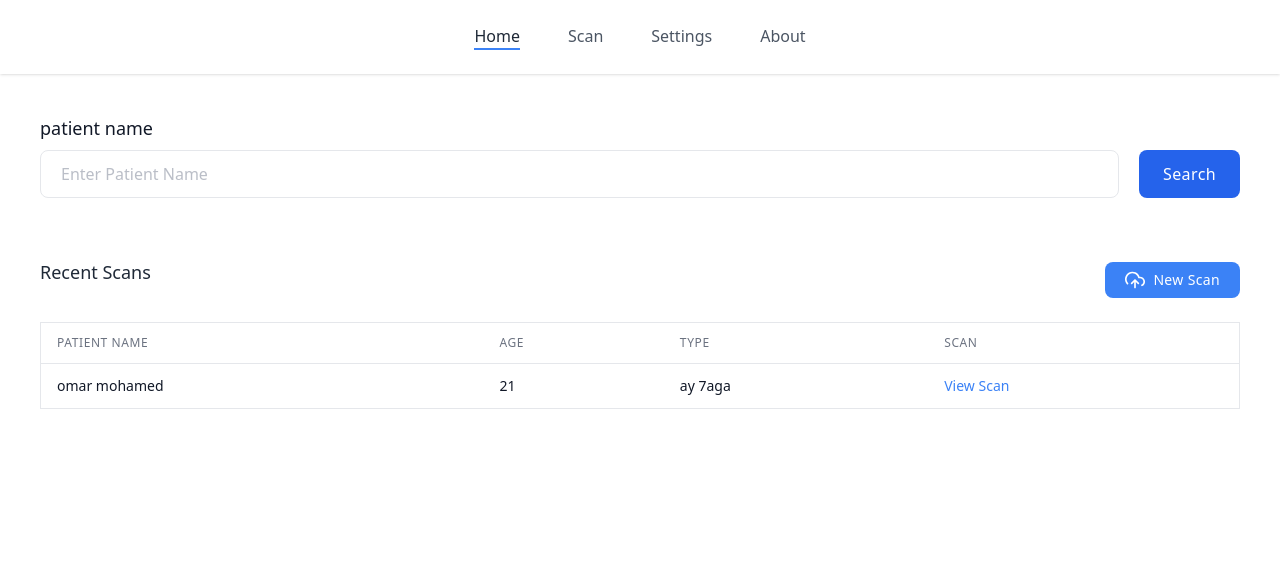
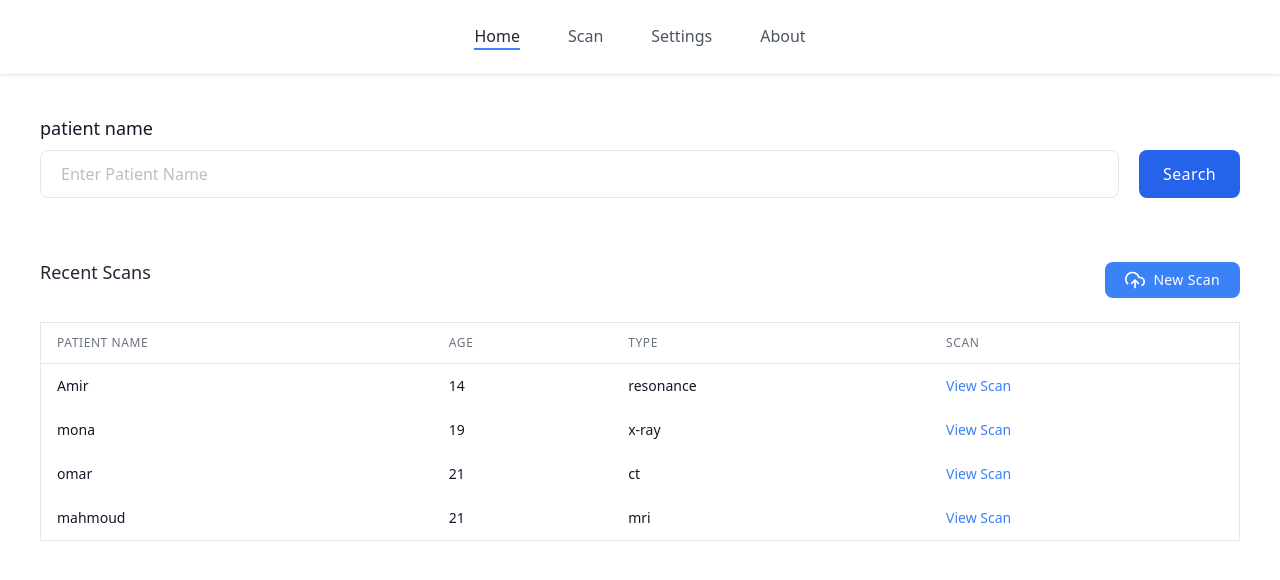
Before and after one commit to IbrahimEmad11/radiology_lab_mgmt, a Next.js app: page /scanlist in a window 1280 px wide. Shown: the top 580 px of the page. Built offline with nearby package versions, Linux system fonts and the light colour scheme.

Commit message:
update scan table

```diff
--- a/src/pages/scanlist.js
+++ b/src/pages/scanlist.js
@@ -2,29 +2,41 @@ import Navbar from "@/componenets/Navbar";
 
 const scans = [
   {
-    p_name: "Amir",
-    age: 14
+    patient_name: "Amir",
+    age: 14,
+    type: "resonance",
+    scan_id: 1,
   },
   {
-    p_name: "Mohamed",
-    age: 16
+    patient_name: "mona",
+    age: 19,
+    type: "x-ray",
+    scan_id: 2,
   },
-]
+  {
+    patient_name: "omar",
+    age: 21,
+    type: "ct",
+    scan_id: 3,
+  },
+  {
+    patient_name: "mahmoud",
+    age: 21,
+    type: "mri",
+    scan_id: 4,
+  },
+  // {
+  //   patient_name: "mazen",
+  //   age: 29,
+  //   type: 'M',
+  //   scan_id: 5
+  // },
+];
 
 export default function Scanlist() {
   return (
     <div>
       <Navbar />
-      {/*{*/}
-      {/*  scans.map(scan => {*/}
-      {/*    return (*/}
-      {/*      <div>*/}
-      {/*        <h1>{scan.p_name}</h1>*/}
-      {/*        <p>{scan.age}</p>*/}
-      {/*      </div>*/}
-      {/*    )*/}
-      {/*  })*/}
-      {/*}*/}
       {/* adding search bar */}
       <div className="p-10">
         <label
@@ -47,14 +59,28 @@ export default function Scanlist() {
       {/* end of search bar */}
 
       {/* start of scan table */}
-      <div className="block  mt-2 mr-5 w-full pl-10 pr-10">
+      <div className="block mt-2 mr-5 w-full pl-10 pr-10">
         <div className="sm:flex sm:items-center sm:justify-between">
-        <h2 className="text-lg font-medium text-gray-800 dark:text-white">Recent Scans</h2>
+          <h2 className="text-lg font-medium text-gray-800 dark:text-white">
+            Recent Scans
+          </h2>
           <div className="flex items-center mt-4 gap-x-3">
             <button className="flex items-center justify-center w-1/2 px-5 py-2 text-sm tracking-wide text-white transition-colors duration-200 bg-blue-500 rounded-lg sm:w-auto gap-x-2 hover:bg-blue-600 dark:hover:bg-blue-500 dark:bg-blue-600">
-            <svg width="20" height="20" viewBox="0 0 20 20" fill="none" xmlns="http://www.w3.org/2000/svg">
+              <svg
+                width="20"
+                height="20"
+                viewBox="0 0 20 20"
+                fill="none"
+                xmlns="http://www.w3.org/2000/svg"
+              >
                 <g clipPath="url(#clip0_3098_154395)">
-                <path d="M13.3333 13.3332L9.99997 9.9999M9.99997 9.9999L6.66663 13.3332M9.99997 9.9999V17.4999M16.9916 15.3249C17.8044 14.8818 18.4465 14.1806 18.8165 13.3321C19.1866 12.4835 19.2635 11.5359 19.0351 10.6388C18.8068 9.7417 18.2862 8.94616 17.5555 8.37778C16.8248 7.80939 15.9257 7.50052 15 7.4999H13.95C13.6977 6.52427 13.2276 5.61852 12.5749 4.85073C11.9222 4.08295 11.104 3.47311 10.1817 3.06708C9.25943 2.66104 8.25709 2.46937 7.25006 2.50647C6.24304 2.54358 5.25752 2.80849 4.36761 3.28129C3.47771 3.7541 2.70656 4.42249 2.11215 5.23622C1.51774 6.04996 1.11554 6.98785 0.935783 7.9794C0.756025 8.97095 0.803388 9.99035 1.07431 10.961C1.34523 11.9316 1.83267 12.8281 2.49997 13.5832" stroke="currentColor" strokeWidth="1.67" strokeLinecap="round" strokeLinejoin="round" />
+                  <path
+                    d="M13.3333 13.3332L9.99997 9.9999M9.99997 9.9999L6.66663 13.3332M9.99997 9.9999V17.4999M16.9916 15.3249C17.8044 14.8818 18.4465 14.1806 18.8165 13.3321C19.1866 12.4835 19.2635 11.5359 19.0351 10.6388C18.8068 9.7417 18.2862 8.94616 17.5555 8.37778C16.8248 7.80939 15.9257 7.50052 15 7.4999H13.95C13.6977 6.52427 13.2276 5.61852 12.5749 4.85073C11.9222 4.08295 11.104 3.47311 10.1817 3.06708C9.25943 2.66104 8.25709 2.46937 7.25006 2.50647C6.24304 2.54358 5.25752 2.80849 4.36761 3.28129C3.47771 3.7541 2.70656 4.42249 2.11215 5.23622C1.51774 6.04996 1.11554 6.98785 0.935783 7.9794C0.756025 8.97095 0.803388 9.99035 1.07431 10.961C1.34523 11.9316 1.83267 12.8281 2.49997 13.5832"
+                    stroke="currentColor"
+                    strokeWidth="1.67"
+                    strokeLinecap="round"
+                    strokeLinejoin="round"
+                  />
                 </g>
               </svg>
               <span>New Scan</span>
@@ -71,7 +97,7 @@ export default function Scanlist() {
                 Age
               </th>
               <th className="px-4 py-3 text-left text-xs font-medium text-gray-500 uppercase tracking-wider">
-              type
+                Type
               </th>
               <th className="px-4 py-3 text-left text-xs font-medium text-gray-500 uppercase tracking-wider">
                 Scan
@@ -79,28 +105,33 @@ export default function Scanlist() {
             </tr>
           </thead>
           <tbody>
-          {/* Add table rows dynamically based on your data */}
-          <tr>
+            {scans.map((scan) => (
+              <tr key={scan.scan_id}>
                 <td className="px-4 py-3 text-sm font-normal text-gray-900 whitespace-nowrap">
-              omar mohamed
+                  {scan.patient_name}
                 </td>
                 <td className="px-4 py-3 text-sm font-normal text-gray-900 whitespace-nowrap">
-              21
+                  {scan.age}
                 </td>
                 <td className="px-4 py-3 text-sm font-normal text-gray-900 whitespace-nowrap">
-              ay 7aga
+                  {scan.type}
                 </td>
                 <td className="px-4 py-3 text-sm font-normal text-gray-900 whitespace-nowrap">
                   {/* Add actions for each row */}
-              <a href= '/viewscan/<id>' className="text-blue-500 hover:text-blue-600">View Scan</a>
+                  <a
+                    href={`/viewscan/${scan.scan_id}`}
+                    className="text-blue-500 hover:text-blue-600"
+                  >
+                    View Scan
+                  </a>
                 </td>
               </tr>
-          {/* Add more table rows as needed */}
+            ))}
           </tbody>
         </table>
       </div>
 
       {/* end of scan table */}
     </div>
-  )
+  );
 }
```
Lines whose indentation alone changed are shown as unchanged.
